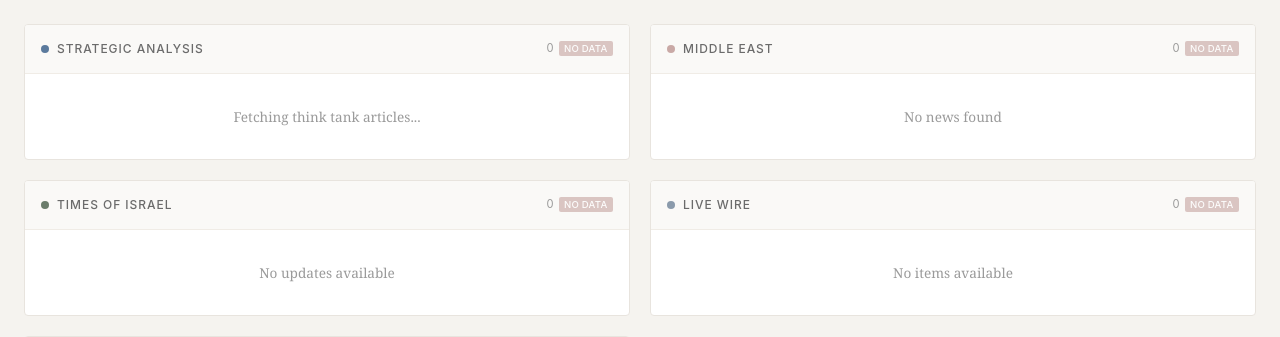
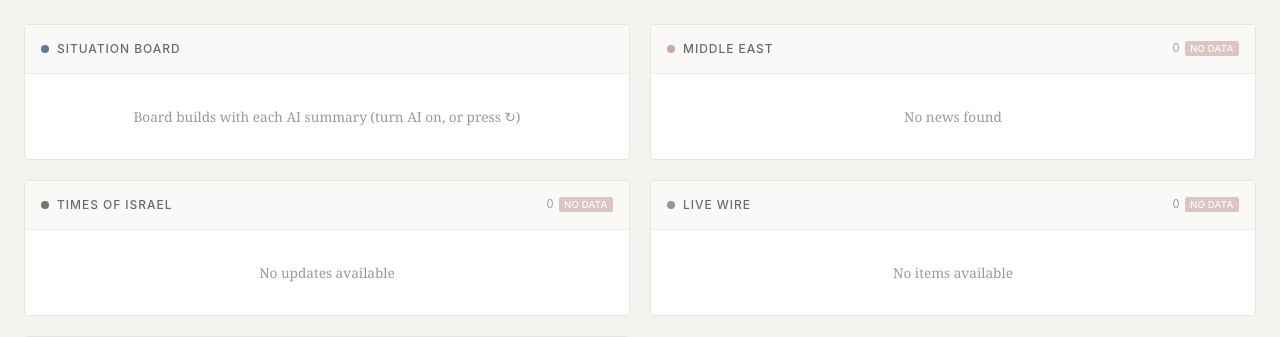
Before and after one commit to itsme188/Shabbos-Situation-Monitor, a Flask app: template templates/index.html in a window 1280 px wide. Shown: the part 95-432 px from the top of the page. Run offline with Flask 3, Linux system fonts and the light colour scheme; the template is opened without the code that fills it, so the values that code supplies are empty.

Commit message:
Add Situation Board: AI per-region status cards replace think tank headlines
The Strategic Analysis column showed headlines of articles that can't be
read from the dashboard. Replace it with a glanceable board: one card per
region (Israel, Iran, Yemen/Gulf, Russia-Ukraine, US Response) with a
trend tag, headline, two-sentence state of play, and the last major
event with its time.

- Haiku returns a JSON card array; _parse_board() validates it and the
  previous board stays up if a generation fails
- Regenerated after every scheduled or forced AI summary, plus once at
  startup when AI is on; previous board is passed in for trend context
- Think tank articles are still fetched and fed to the LLM as background
- Excluded from the watchdog (schedule-based) and the feed digest

Co-Authored-By: Claude Opus 5.5 <noreply@anthropic.com>

```diff
--- a/server.py
+++ b/server.py
@@ -87,6 +87,7 @@ from config import (
     POLYMARKET_API_BASE, POLYMARKET_TIMEOUT, PREDICTION_MARKETS,
     AI_SUMMARY_MARKET_THRESHOLD, AI_SUMMARY_CANDLE_LIGHTING_PROMPT,
     OIL_TICKER, OIL_FETCH_TIMEOUT,
+    SITUATION_BOARD_REGIONS, SITUATION_BOARD_PROMPT,
     YOM_TOV_END,
 )
 
@@ -131,6 +132,7 @@ cache: Dict = {
     "reuters": {"items": [], "last_updated": None, "error": None},
     "toi_liveblog": {"items": [], "last_updated": None, "error": None},
     "think_tanks": {"items": [], "last_updated": None, "error": None},
+    "situation_board": {"items": [], "last_updated": None, "error": None},  # AI region cards
     "prediction_markets": {"items": [], "last_updated": None, "error": None},
     "ai_summary": {
         "items": [],
@@ -1850,7 +1852,7 @@ def _build_feed_digest() -> str:
     ]
 
     for feed_name, feed_data in cache.items():
-        if feed_name in ("ai_summary", "prediction_markets"):
+        if feed_name in ("ai_summary", "prediction_markets", "situation_board"):
             continue
         items = feed_data.get("items", [])
         if not items:
@@ -2161,6 +2163,74 @@ def fetch_ai_summary(force: bool = False) -> None:
         _generate_regular_summary(api_key)
     else:
         logger.debug(f"AI summary: hour {current_hour} not on schedule, skipping")
+        return
+    _generate_situation_board(api_key)
+
+
+# ============ SITUATION BOARD ============
+
+_BOARD_TRENDS = {"escalating", "stable", "de-escalating"}
+
+
+def _parse_board(text: str) -> List[Dict]:
+    """Parse the model's JSON card array; return [] if it's malformed."""
+    match = re.search(r"\[.*\]", text, re.DOTALL)  # tolerate stray prose/fences
+    if not match:
+        return []
+    try:
+        raw = json.loads(match.group(0))
+    except json.JSONDecodeError:
+        return []
+    cards = []
+    for c in raw if isinstance(raw, list) else []:
+        if not isinstance(c, dict) or not c.get("region") or not c.get("summary"):
+            continue
+        trend = str(c.get("trend", "stable")).lower()
+        cards.append({
+            "region": str(c["region"])[:40],
+            "trend": trend if trend in _BOARD_TRENDS else "stable",
+            "headline": str(c.get("headline", ""))[:140],
+            "summary": str(c["summary"])[:400],
+            "last_event": str(c.get("last_event", ""))[:160],
+            "last_event_time": str(c.get("last_event_time", ""))[:20],
+        })
+    return cards
+
+
+def _generate_situation_board(api_key: str) -> None:
+    """Regenerate the per-region status cards (Haiku, JSON output).
+
+    On any failure the previous board stays up — a slightly old board beats
+    an empty column, and the header badge shows its age.
+    """
+    feed_digest = _build_feed_digest()
+    if not feed_digest:
+        return
+    oil = _build_oil_context()
+    if oil:
+        feed_digest += "\n" + oil
+    previous = cache["situation_board"]["items"]
+    if previous:
+        feed_digest += "\n\n--- PREVIOUS BOARD ---\n" + "\n".join(
+            f"{c['region']}: {c['trend']} — {c['headline']}" for c in previous)
+
+    try:
+        client = anthropic.Anthropic(api_key=api_key)
+        message = client.messages.create(
+            model=AI_SUMMARY_REGULAR_MODEL,
+            max_tokens=AI_SUMMARY_MAX_TOKENS,
+            system=SITUATION_BOARD_PROMPT.format(regions=", ".join(SITUATION_BOARD_REGIONS)),
+            messages=[{"role": "user", "content": feed_digest}],
+        )
+        cards = _parse_board(_message_text(message))
+        if not cards:
+            raise ValueError("model returned no parseable cards")
+        cache["situation_board"] = {"items": cards, "last_updated": datetime.now(), "error": None}
+        logger.info(f"Situation board: {len(cards)} cards "
+                    f"({', '.join(c['region'] + '=' + c['trend'] for c in cards)})")
+    except Exception as e:
+        logger.warning(f"Situation board generation failed: {e}")
+        cache["situation_board"]["error"] = f"Board update failed: {str(e)[:80]}"
 
 
 # ============ CANDLE LIGHTING SUMMARY ============
@@ -2499,7 +2569,7 @@ def _watchdog_loop():
     a schedule, not every interval.
     """
     stale_threshold = REFRESH_INTERVAL * 3  # seconds
-    WATCHDOG_EXCLUDED = {"ai_summary"}  # Schedule-based, not interval-based
+    WATCHDOG_EXCLUDED = {"ai_summary", "situation_board"}  # Schedule-based, not interval-based
     while True:
         time.sleep(REFRESH_INTERVAL * 2)
         try:
@@ -2604,6 +2674,12 @@ if __name__ == "__main__":
     logger.info("Performing initial feed fetch...")
     update_all_feeds()
 
+    # Situation board: build once at startup if AI is on (one cheap Haiku call),
+    # so the column isn't empty for up to 2 hours after a restart
+    if ai_summary_enabled and HAS_ANTHROPIC and os.environ.get("ANTHROPIC_API_KEY") \
+            and not cache["situation_board"]["items"]:
+        _generate_situation_board(os.environ["ANTHROPIC_API_KEY"])
+
     # AI summary starts OFF — no initial API call. User toggles on via dashboard.
     # (Previous behavior: auto-called on startup, wasting credits if nobody was watching)
 
--- a/templates/index.html
+++ b/templates/index.html
@@ -152,6 +152,12 @@
         .feed-header.toi .indicator { background: var(--accent-moss); }
         .feed-header.ai-summary .indicator { background: var(--accent-sand); }
 
+        .board-region { font-weight: 700; text-transform: uppercase; letter-spacing: 0.04em; font-size: 0.7rem; color: var(--text-primary); }
+        .board-trend { font-size: 0.65rem; font-weight: 700; padding: 0.1rem 0.4rem; border-radius: 2px; }
+        .trend-escalating { color: #9b2c2c; background: #fde8e8; }
+        .trend-stable { color: var(--text-secondary); background: var(--bg-header); }
+        .trend-de-escalating { color: #276749; background: #e6f4ea; }
+        .board-last { margin-top: 0.35rem; font-size: 0.7rem; color: var(--text-secondary); font-style: italic; }
         .wire-link { color: inherit; text-decoration: none; }
         .wire-link:hover { text-decoration: underline; }
         .source-badge {
@@ -533,7 +539,7 @@
     <header>
         <h1>Shabbos Situation Monitor</h1>
         <div class="status">
-            {% for feed_key, feed_label in [('think_tanks', 'Analysis'), ('reuters', 'News'), ('toi_liveblog', 'TOI'), ('twitter_list', 'Wire'), ('ai_summary', 'AI')] %}
+            {% for feed_key, feed_label in [('situation_board', 'Board'), ('reuters', 'News'), ('toi_liveblog', 'TOI'), ('twitter_list', 'Wire'), ('ai_summary', 'AI')] %}
             {% if cache.get(feed_key) %}
             {% set lu = cache[feed_key]['last_updated'] %}
             {% set age = ((generated_at - lu).total_seconds() / 60)|int if lu else -1 %}
@@ -565,38 +571,40 @@
     </header>
 
     <div class="grid">
-        <!-- Strategic Analysis Column (Think Tanks) -->
+        <!-- Situation Board Column (AI per-region status cards) -->
         <div class="feed">
             <div class="feed-header think-tanks">
-                <span><span class="indicator"></span>Strategic Analysis</span>
+                <span><span class="indicator"></span>Situation Board</span>
                 <span class="feed-count">
-                    {{ cache['think_tanks']['items']|length }}
-                    {{ stale_badge(cache['think_tanks']['last_updated'], generated_at) }}
+                    {% if cache['situation_board']['last_updated'] %}{{ cache['situation_board']['last_updated'].strftime('%a %-I:%M %p') }}{% endif %}
+                    {% set blu = cache['situation_board']['last_updated'] %}
+                    {% if blu and ((generated_at - blu).total_seconds() / 60) > 150 %}
+                    <span class="stale-warning stale-severe">STALE {{ "%.1f"|format((generated_at - blu).total_seconds() / 3600) }}h</span>
+                    {% endif %}
                 </span>
             </div>
-            <div class="feed-content" id="think-tanks-scroll">
-                {% if cache['think_tanks']['error'] and not cache['think_tanks']['items'] %}
-                    <div class="error-message">{{ cache['think_tanks']['error'] }}</div>
-                {% elif not cache['think_tanks']['items'] %}
-                    <div class="no-items">Fetching think tank articles...</div>
+            <div class="feed-content" id="board-scroll">
+                {% if not cache['situation_board']['items'] %}
+                    <div class="no-items">
+                        {% if cache['situation_board']['error'] %}{{ cache['situation_board']['error'] }}
+                        {% else %}Board builds with each AI summary (turn AI on, or press ↻){% endif %}
+                    </div>
                 {% else %}
-                    {% if cache['think_tanks']['error'] %}
-                    <div class="cached-warning">{{ cache['think_tanks']['error'] }}</div>
+                    {% if cache['situation_board']['error'] %}
+                    <div class="cached-warning">{{ cache['situation_board']['error'] }} — showing previous board</div>
                     {% endif %}
-                    {% for item in cache['think_tanks']['items'] %}
-                    <div class="feed-item">
+                    {% for card in cache['situation_board']['items'] %}
+                    <div class="feed-item board-card">
                         <div class="item-meta">
-                            <span class="item-author">
-                                <span class="source-badge">{{ item.source }}</span>
-                                {% if item.author %} {{ item.author }}{% endif %}
+                            <span class="board-region">{{ card.region }}</span>
+                            <span class="board-trend trend-{{ card.trend }}">
+                                {% if card.trend == 'escalating' %}▲ Escalating{% elif card.trend == 'de-escalating' %}▼ De-escalating{% else %}● Stable{% endif %}
                             </span>
-                            <span class="item-time">{{ item.timestamp_display }}</span>
                         </div>
-                        {% if item.title %}
-                        <div class="item-title">{{ item.title }}</div>
-                        {% endif %}
-                        {% if item.summary %}
-                        <div class="item-text">{{ item.summary }}</div>
+                        {% if card.headline %}<div class="item-title">{{ card.headline }}</div>{% endif %}
+                        <div class="item-text">{{ card.summary }}</div>
+                        {% if card.last_event %}
+                        <div class="board-last">Last major: {{ card.last_event }}{% if card.last_event_time %} · {{ card.last_event_time }}{% endif %}</div>
                         {% endif %}
                     </div>
                     {% endfor %}
@@ -959,7 +967,7 @@
                 el.scrollTop = currentScroll;
             }, intervalTime);
         }
-        setupAutoScroll('think-tanks-scroll');
+        setupAutoScroll('board-scroll');
         setupAutoScroll('reuters-scroll');
         setupAutoScroll('toi-scroll');
         setupAutoScroll('raw-feeds-scroll');
```
Also changed, not shown: CLAUDE.md (+2 -1 lines), config.py (+23 -0 lines).
